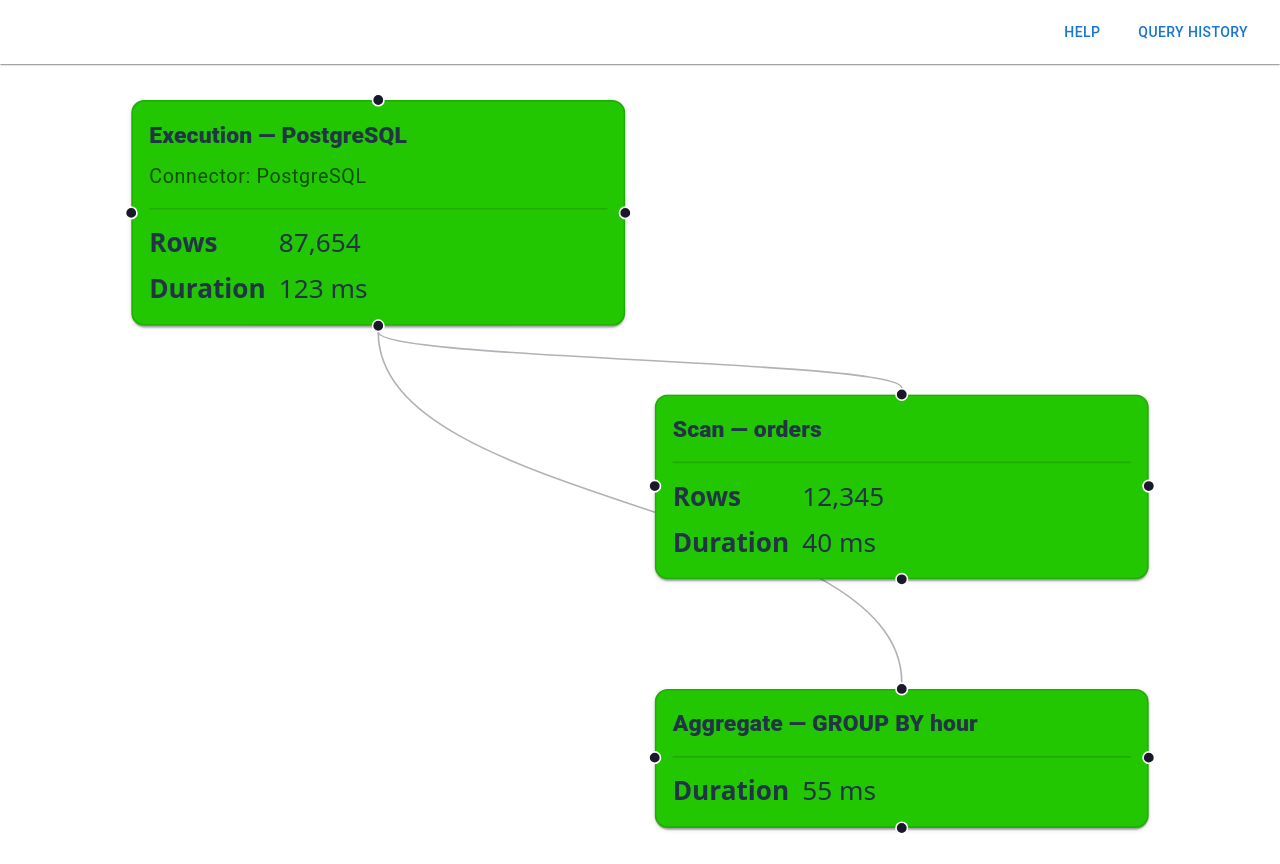
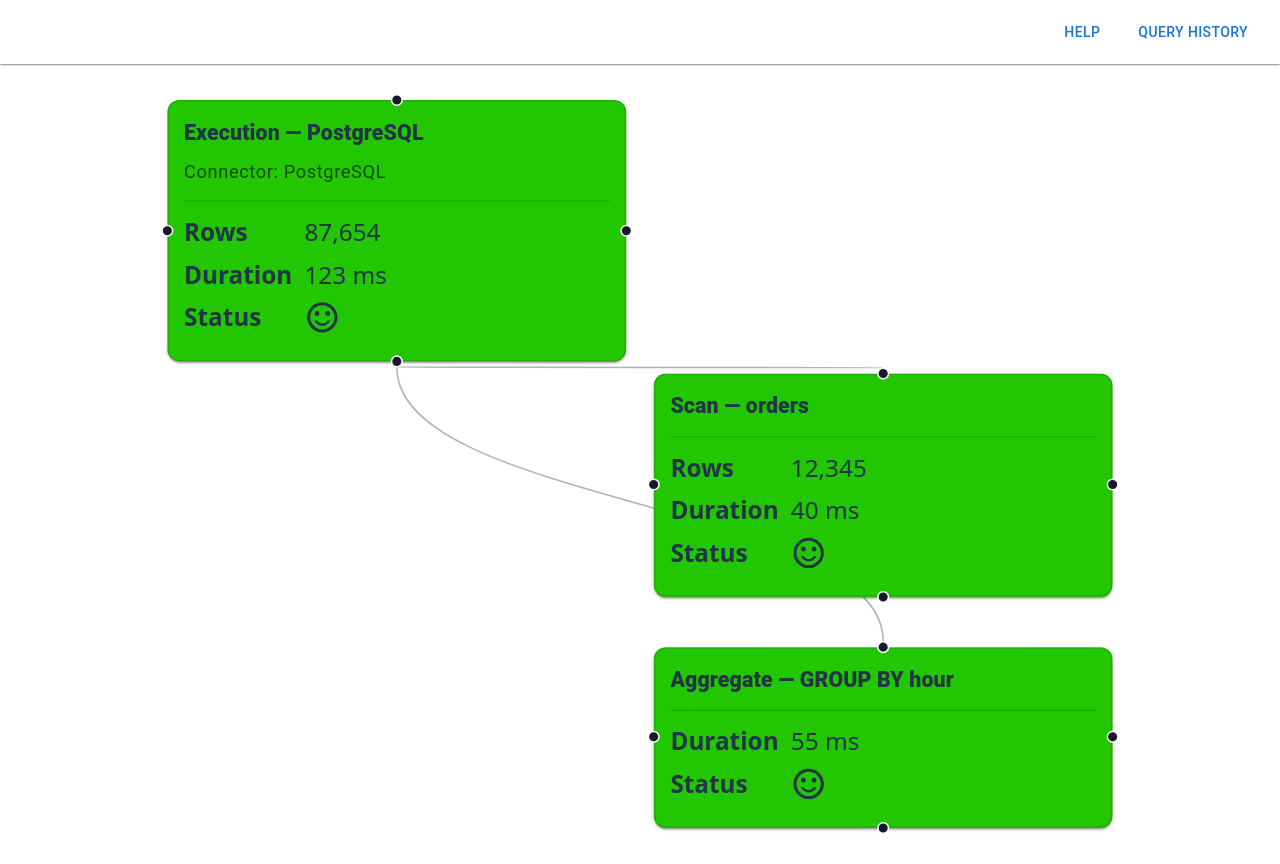
Before and after one commit to jackychen071404/Viz-TrinoFed, a React (Vite) app: page / in a window 1280 px wide. Built offline with nearby package versions, Linux system fonts and the light colour scheme.

Commit message:
added support for status icons

```diff
--- a/src/components/Node.tsx
+++ b/src/components/Node.tsx
@@ -113,47 +113,26 @@
   }
 }
 
-// export const setStatusIcon = (state: NodeProps['state']) => {
-//   switch(state.status) {
-//     case 'unknown':
-//       return <QuestionMark />;
-//     case 'error':
-//       return <SentimentVeryDissatisfied />;
-//     case 'warning':
-//       return <SentimentNeutral />;
-//     case 'working':
-//       return <SentimentSatisfiedAlt />;
-//     case 'finished':
-//       return <Check />;
-//   }
+export const setStatusIcon = (state: QueryNodeData['status']) => {
+  switch(state) {
+    case 'queued':
+      return <HourglassBottom />;
+    case 'failed':
+      return <SentimentVeryDissatisfied />;
+    case 'idle':
+      return <SentimentNeutral />;
+    case 'ok':
+      return <SentimentSatisfiedAlt/>;
+    case 'finished':
+      return <Check />;
+    case 'unknown':
+      return <QuestionMark />;
+  }
+}
 
-// }
-
-
-// export default memo(({ state, dateTimeInstantiated, dateTimeCompleted, payload, numberOfConnectors, edges, isExpanded, isFocused}: NodeProps) => {
-//   return (
-//     <>
-//       <div>
-//         {/* TODO: populate with props*/}
-//         {state.status}
-//         {state.color}
-//         {state.icon}
-//         {state.altText}
-//         {dateTimeInstantiated}
-//         {dateTimeCompleted}
-//         {payload}
-//         {numberOfConnectors}
-//         {edges}
-//         {isExpanded}
-//         {isFocused}
-//       </div>
-//       <Box component="dl" role="status" sx={{width: '100%', height: '100%', backgroundColor: 'red'}}></Box>
-//     </>
-//   );
-// });
-import * as React from "react";
-import { Box, Chip, Typography, Divider } from "@mui/material";
+import * as React from "react";import { Box, Chip, Typography, Divider } from "@mui/material";
 import { Handle, Position } from "@xyflow/react";
+import { HourglassBottom, QuestionMark, SentimentSatisfiedAlt, SentimentVeryDissatisfied, SentimentNeutral, Check } from "@mui/icons-material";
 
 /**
  * Semantic, modular query tree built on MUI <Box> while preserving native HTML semantics.
@@ -492,6 +471,7 @@
       <Box component="dl" sx={{ m: 0, display: 'grid', gridTemplateColumns: 'max-content 1fr', columnGap: 1, rowGap: .5 }}>
         {typeof n.rows === 'number' && (<><Box component="dt" sx={{ fontWeight: 600 }}>Rows</Box><Box component="dd" sx={{ m: 0 }}>{n.rows.toLocaleString()}</Box></>)}
         {typeof n.durationMs === 'number' && (<><Box component="dt" sx={{ fontWeight: 600 }}>Duration</Box><Box component="dd" sx={{ m: 0 }}>{n.durationMs} ms</Box></>)}
+        {n.status && (<><Box component="dt" sx={{ fontWeight: 600 }}>Status</Box><Box component="dd" sx={{ m: 0 }}>{setStatusIcon(n.status)}</Box></>)}
       </Box>
       <Handle id="in"  type="target" position={Position.Top} />
       <Handle id="out" type="source" position={Position.Bottom} />
```
